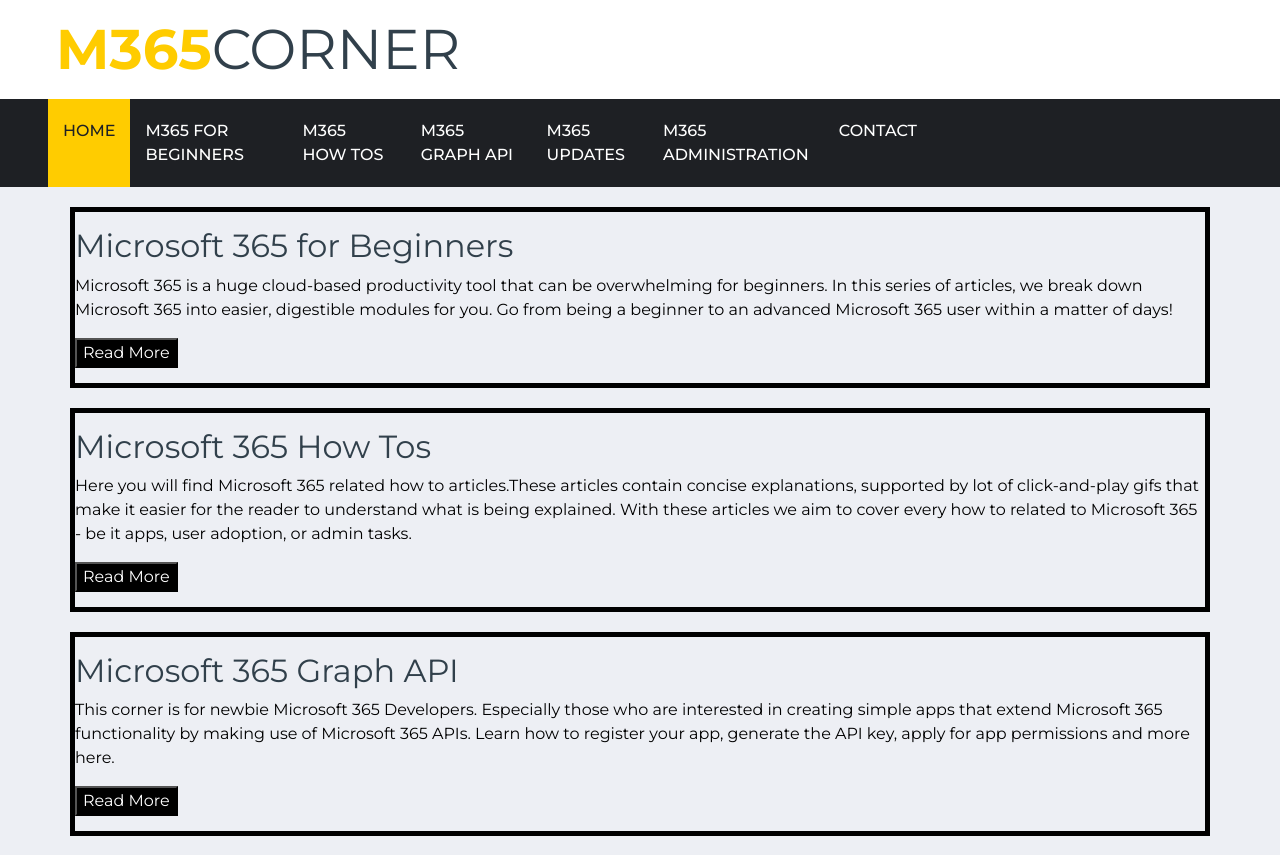
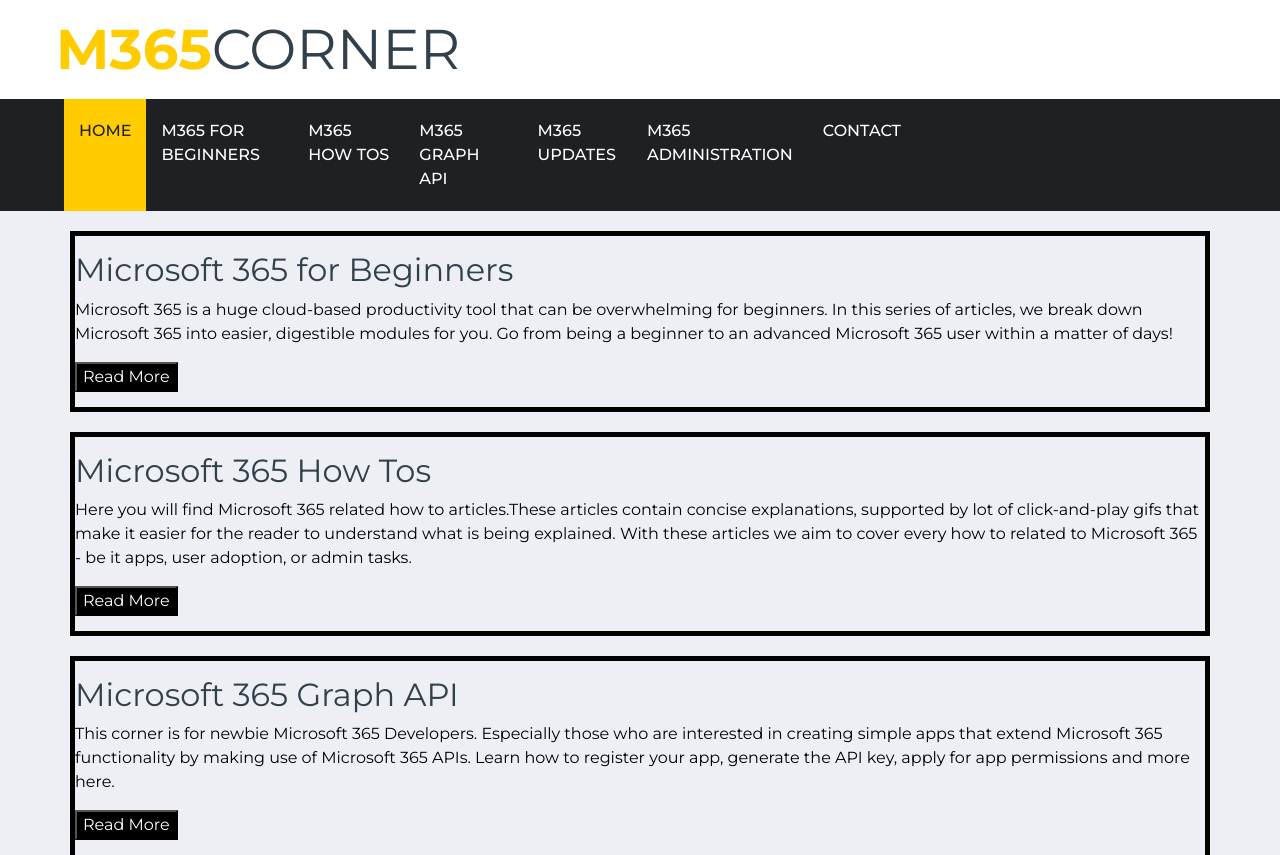
Before and after one commit to lazycoder2021/website_staging, a plain HTML site: page index.html in a window 1280 px wide. Shown: the top 855 px of the page. Drawn offline with nearby package versions, Linux system fonts and the light colour scheme.

Commit message:
change added

```diff
--- a/index.html
+++ b/index.html
@@ -69,7 +69,7 @@
             <button type="button" class="navbar-toggler" data-toggle="collapse" data-target="#navbarCollapse">
                 <span class="navbar-toggler-icon"></span>
             </button>
-            <div class="collapse navbar-collapse justify-content-between px-0 px-lg-6" id="navbarCollapse">
+            <div class="collapse navbar-collapse justify-content-between px-0 px-lg-3" id="navbarCollapse">
                 <div class="navbar-nav mr-auto py-0">
                     <a href="index.html" class="nav-item nav-link active">Home</a>
                     <a href="./m365-for-beginners/microsoft-365-beginner-series-overview.html" class="nav-item nav-link">M365 for Beginners</a>
```
Also changed, not shown: contact.html (+1 -1 lines).
